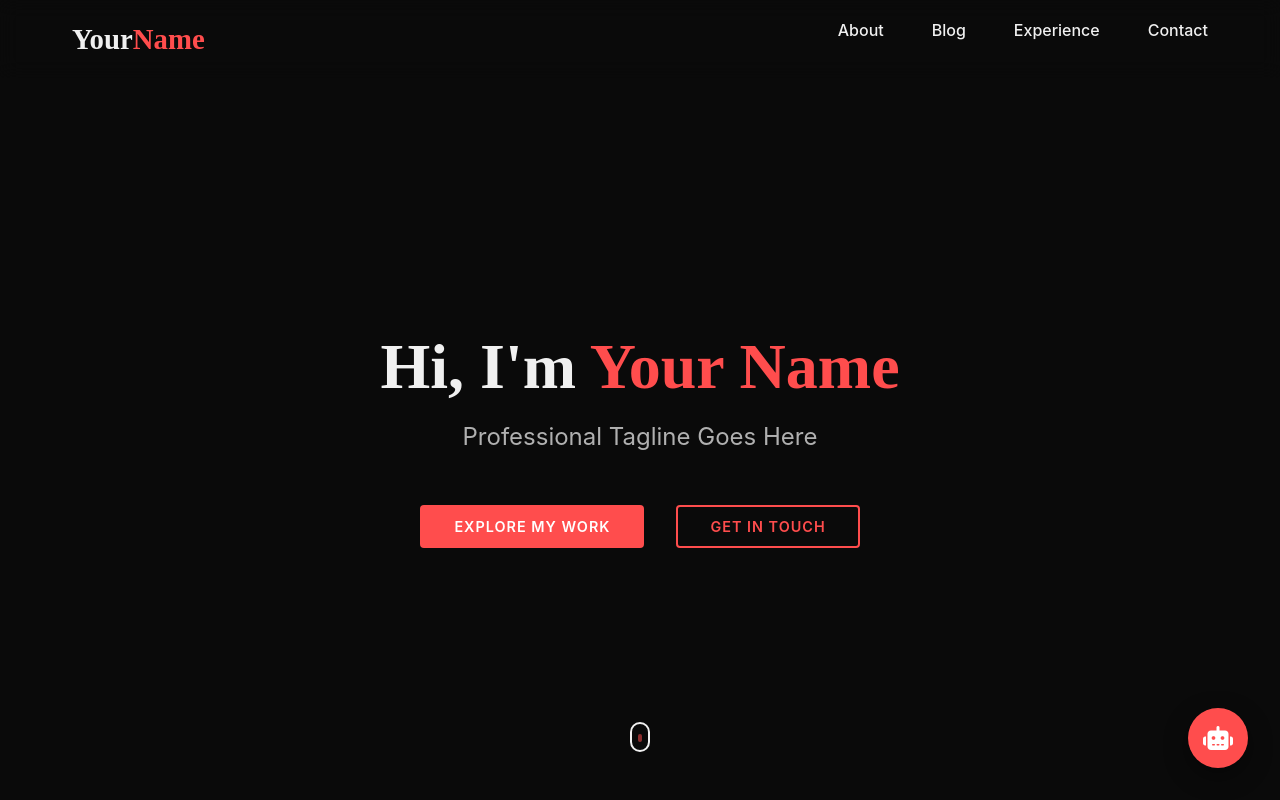
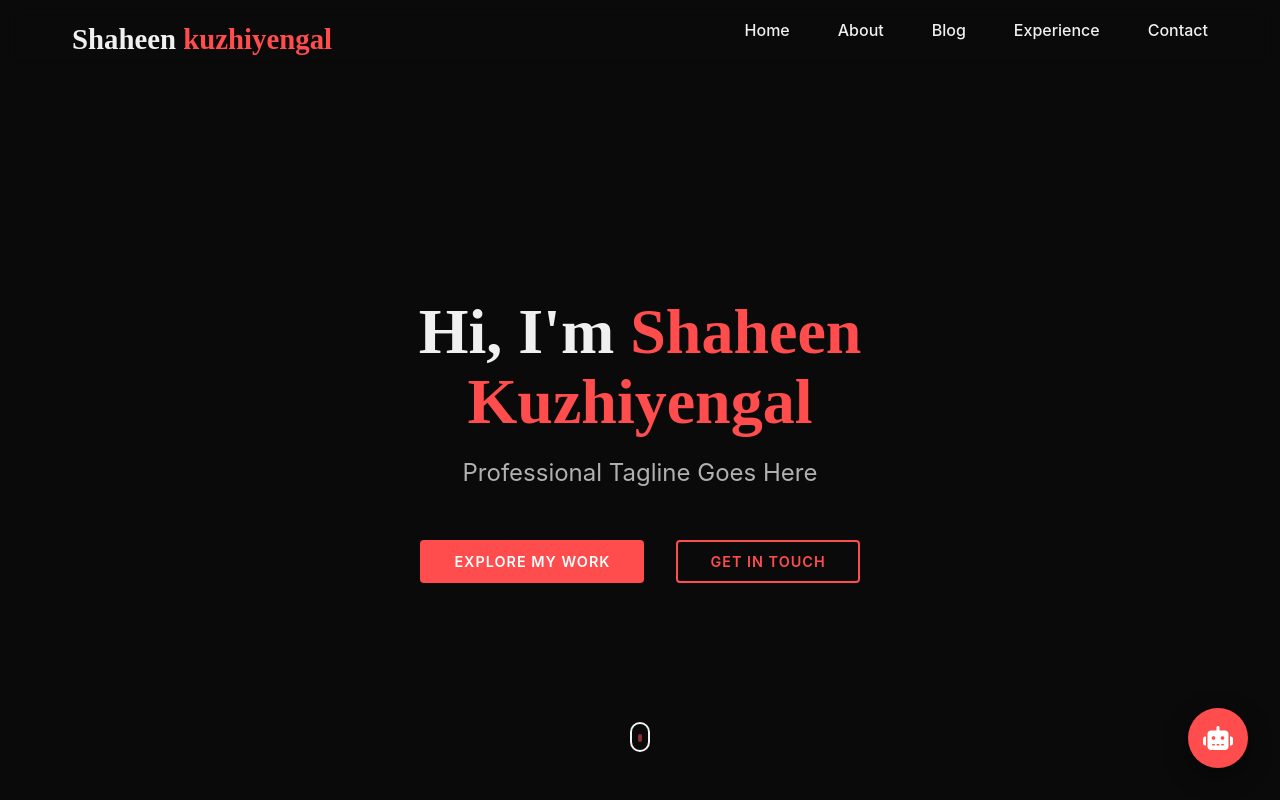
Before and after one commit to Mscode04/ceo-nqt, a plain HTML site: page index.html in a window 1280 px wide. Shown: the top 800 px of the page. Drawn offline with nearby package versions, Linux system fonts and the light colour scheme.

Commit message:
updated32.0

```diff
--- a/css/main.css
+++ b/css/main.css
@@ -457,6 +457,7 @@ ul, ol {
 .blog-grid {
   display: grid;
   grid-template-columns: repeat(auto-fill, minmax(350px, 1fr));
+  padding-right: 10px;
   gap: var(--space-lg);
   margin-bottom: var(--space-xl);
 }
--- a/index.html
+++ b/index.html
@@ -4,7 +4,7 @@
     <meta charset="UTF-8">
     <meta name="viewport" content="width=device-width, initial-scale=1.0">
     <meta name="description" content="Professional portfolio showcasing my work, experience, and blog">
-    <title>Your Name | Professional Portfolio</title>
+    <title> Shaheen KP | Portfolio</title>
 
     <!-- Favicon -->
     <link rel="icon" type="image/png" href="assets/favicon.png">
@@ -28,13 +28,14 @@
     <!-- Navigation -->
     <nav class="main-nav">
         <div class="nav-container">
-            <a href="#home" class="brand-logo">Your<span>Name</span></a>
+            <a href="#home" class="brand-logo">Shaheen<span> kuzhiyengal</span></a>
             <button class="hamburger" aria-label="Menu" aria-expanded="false">
                 <span class="line"></span>
                 <span class="line"></span>
                 <span class="line"></span>
             </button>
             <ul class="nav-links">
+                <li><a href="#about" class="nav-link">Home</a></li>
                 <li><a href="#about" class="nav-link">About</a></li>
                 <li><a href="#blog" class="nav-link">Blog</a></li>
                 <li><a href="#experience" class="nav-link">Experience</a></li>
@@ -46,7 +47,7 @@
     <!-- Hero Section -->
     <header id="home" class="hero-section">
         <div class="hero-content">
-            <h1 class="hero-title wow fadeInUp">Hi, I'm <span>Your Name</span></h1>
+            <h1 class="hero-title wow fadeInUp">Hi, I'm <span>Shaheen Kuzhiyengal</span></h1>
             <p class="hero-subtitle wow fadeInUp" data-wow-delay="0.2s">Professional Tagline Goes Here</p>
             <div class="hero-cta wow fadeInUp" data-wow-delay="0.4s">
                 <a href="#about" class="btn btn-primary">Explore My Work</a>
```
